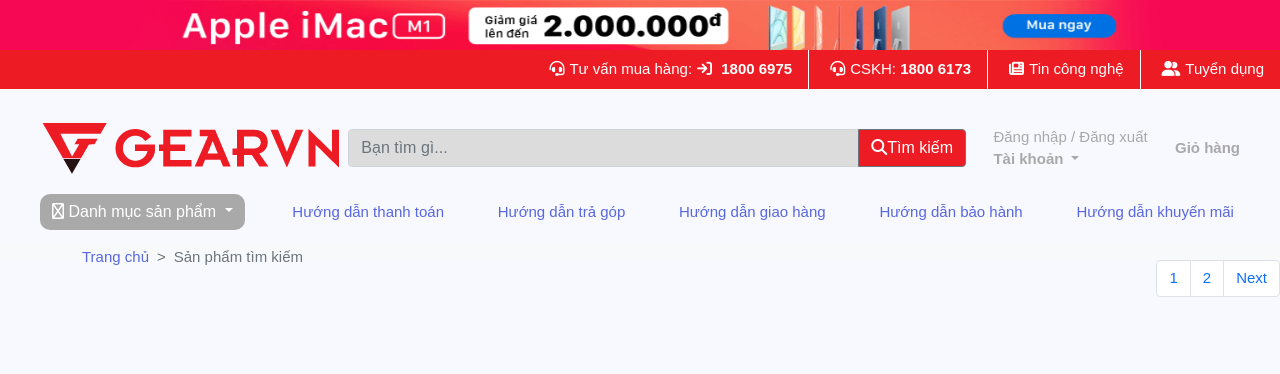
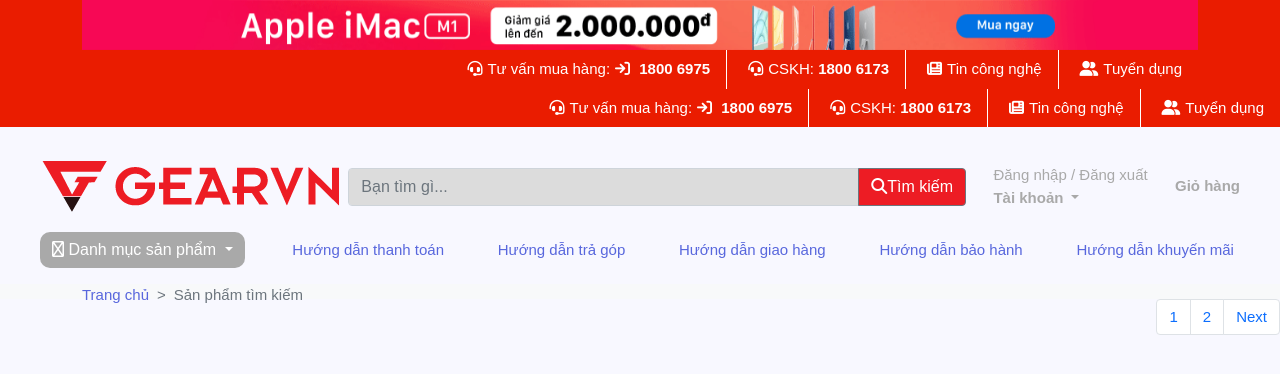
Before and after one commit to phanthebao1234/GearShop, a PHP site: page /index.php?action=home&act=timkiem in a window 1280 px wide. Shown: the top 374 px of the page. Run offline with PHP 8.4, Linux system fonts and the light colour scheme; data comes from the database, SQL or seed files in the repository; some libraries are stand-ins or nearby versions.

Commit message:
Update commit

```diff
--- a/Content/css/home.css
+++ b/Content/css/home.css
@@ -8,7 +8,7 @@ body {
 }
 
 .menu-info {
-    background-color: #ED1C24;
+    background-color: #ea1c00;
     color: #fff;
     font-size: 15px;
 }
@@ -127,7 +127,7 @@ content {
 }
 
 .content-main-image {
-    width: 730px;
+    width: 800px;
 }
 .content-main-image img{
     width: 100%;
--- a/View/banner.php
+++ b/View/banner.php
@@ -1,4 +1,6 @@
 <!-- Start-banner -->
+<div class="contail-fluid" style="background-color: #ea1c00">
+  <div class="container">
     <section class="slide-banner">
         <div class="owl-carousel owl-theme" id="slide-banner">
           <div class="item">
@@ -15,5 +17,22 @@
           </div>
       </div>
     </section>
+    <div class="menu-info d-flex justify-content-end align-items-center">
+      <div class="p-2 bd-highlight menu-info-item px-3">
+        <i class="fas fa-headset fa-1x"></i>Tư vấn mua hàng:<i class="fa-solid fa-arrow-right-to-bracket"></i>
+        <span>1800 6975</span>
+      </div>
+      <div class="p-2 bd-highlight menu-info-item px-3">
+        <i class="fas fa-headset fa-1x"></i>CSKH: <span>1800 6173</span>
+      </div>
+      <div class="p-2 bd-highlight menu-info-item px-3">
+        <i class="fas fa-newspaper fa-1x"></i><a href="#">Tin công nghệ</a>
+      </div>
+      <div class="p-2 bd-highlight menu-info-item px-3">
+        <i class="fas fa-user-friends fa-1x"></i><a href="#">Tuyển dụng</a>
+      </div>
+    </div>
+  </div>
+</div>
 
 <!-- End-banner -->
--- a/index.php
+++ b/index.php
@@ -22,8 +22,6 @@
     <link rel="stylesheet" href="Content/css/bootstrap.min.css" />
     <link rel="stylesheet" href="Content/css/owl.carousel.min.css" />
     <link rel="stylesheet" href="Content/css/owl.theme.default.min.css" />
-    <!-- <link rel="stylesheet" href="Content/css/owl.carousel.css">
-    <link rel="stylesheet" href="Content/css/owl.theme.css"> -->
     <link rel="stylesheet" href="Content/css/reset.css" />
     <link rel="stylesheet" href="Content/css/home.css" />
 
```
Also changed, not shown: View/header.php (+6 -17 lines). Lines whose indentation alone changed are shown as unchanged.
